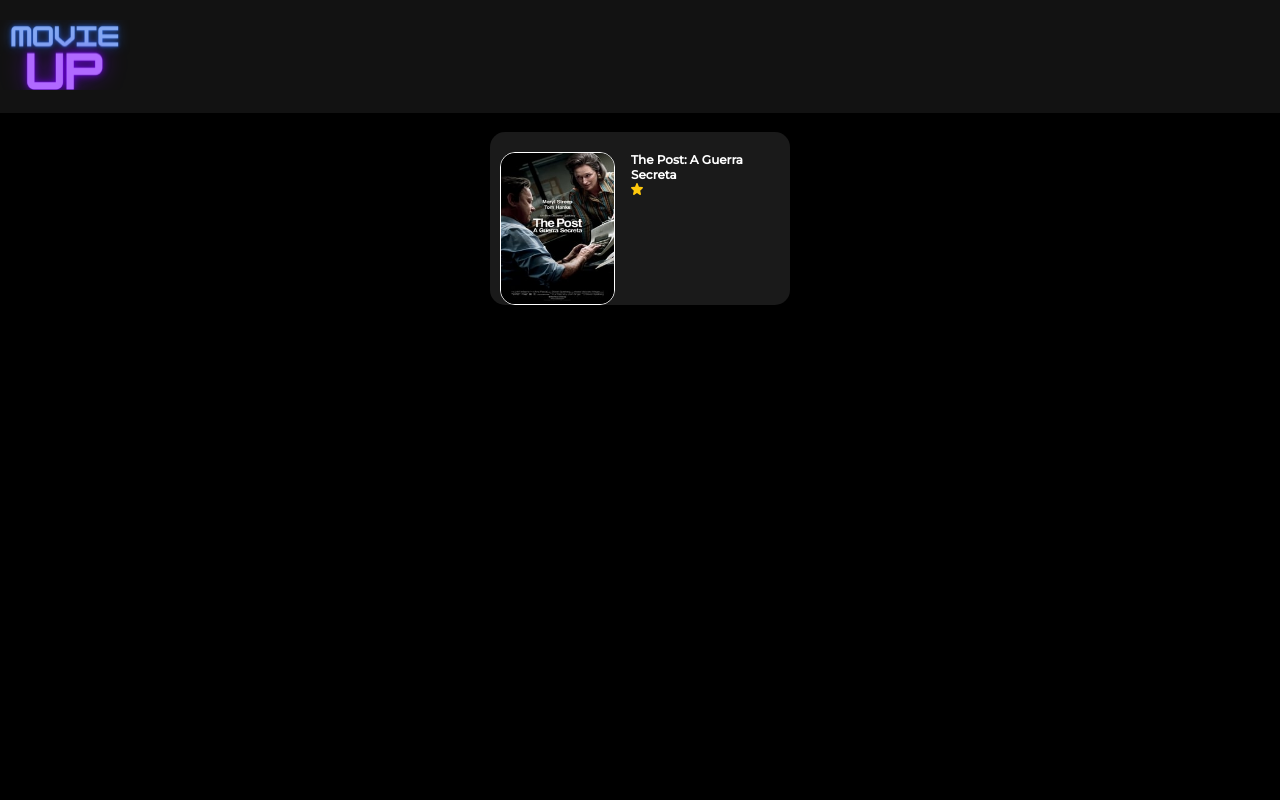
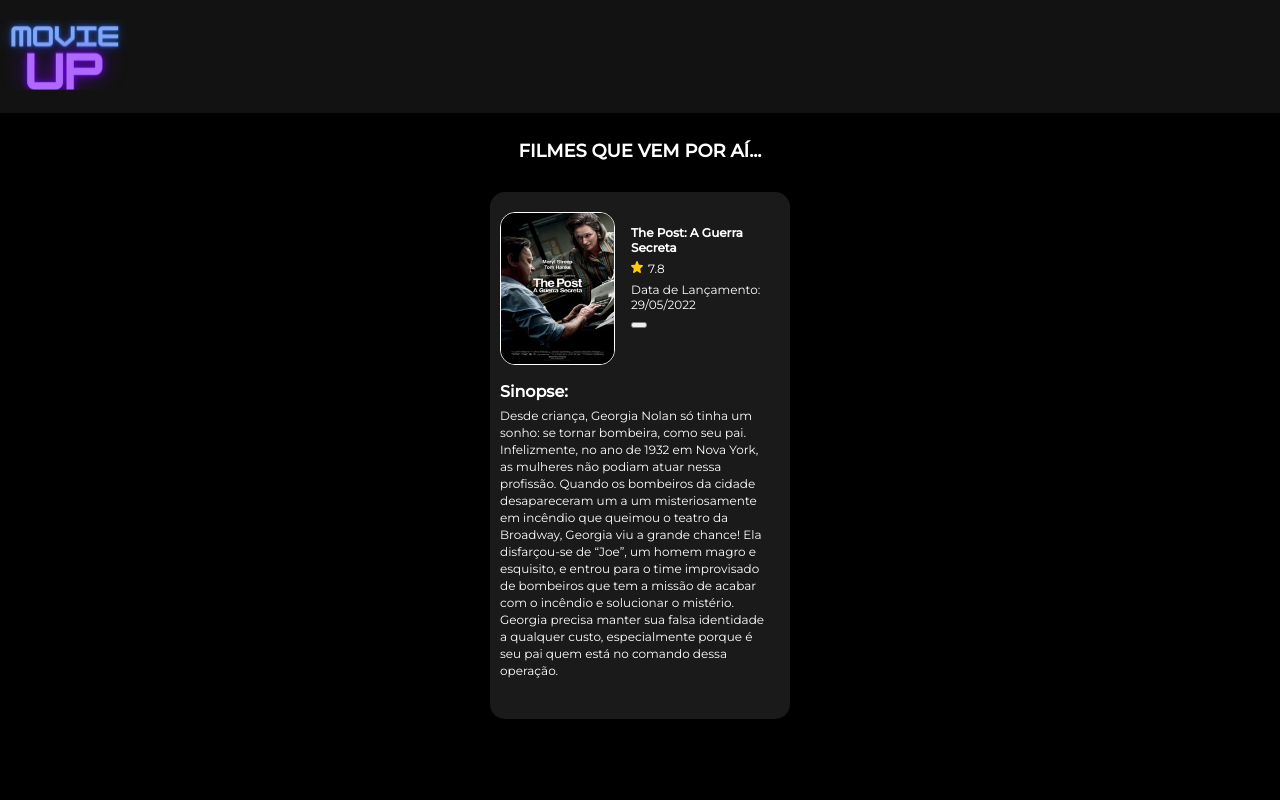
Before and after one commit to brenozuko/upcoming-movies-q2, a Next.js app: page / in a window 1280 px wide. Shown: the top 800 px of the page. Built offline with nearby package versions, Linux system fonts and the light colour scheme.

Commit message:
Added overview to card

```diff
--- a/components/Card/index.tsx
+++ b/components/Card/index.tsx
@@ -3,6 +3,7 @@
 
 // ICONS
 import Star from "./icons/star-icon.svg";
+import ArrowDown from "./icons/arrow-down-icon.svg";
 
 // STYLES
 import {
@@ -14,6 +15,7 @@
   Title,
   Rate,
   Release,
+  ToggleOverview,
 } from "./styles";
 
 const Card = function () {
@@ -29,12 +31,29 @@
 
           <Rate>
             <Star />
+            <p>7.8</p>
           </Rate>
 
-          <Release></Release>
+          <Release>Data de Lançamento: 29/05/2022</Release>
+
+          <ToggleOverview></ToggleOverview>
         </MovieInfo>
       </Movie>
-      <Overview></Overview>
+      <Overview>
+        <h2>Sinopse: </h2>
+        <p>
+          Desde criança, Georgia Nolan só tinha um sonho: se tornar bombeira,
+          como seu pai. Infelizmente, no ano de 1932 em Nova York, as mulheres
+          não podiam atuar nessa profissão. Quando os bombeiros da cidade
+          desapareceram um a um misteriosamente em incêndio que queimou o teatro
+          da Broadway, Georgia viu a grande chance! Ela disfarçou-se de “Joe”,
+          um homem magro e esquisito, e entrou para o time improvisado de
+          bombeiros que tem a missão de acabar com o incêndio e solucionar o
+          mistério. Georgia precisa manter sua falsa identidade a qualquer
+          custo, especialmente porque é seu pai quem está no comando dessa
+          operação.
+        </p>
+      </Overview>
     </Container>
   );
 };
--- a/components/Card/styles.tsx
+++ b/components/Card/styles.tsx
@@ -5,6 +5,7 @@
   border-radius: 15px;
   padding-left: 10px;
   padding-top: 20px;
+  padding-bottom: 40px;
   width: 300px;
 `;
 
@@ -24,10 +25,28 @@
   }
 `;
 
-export const Overview = styled.div``;
+export const Overview = styled.div`
+  margin-top: 17px;
+  h2 {
+    font-weight: 700;
+    font-size: 16px;
+    line-height: 19px;
+    color: #fff;
+  }
+
+  p {
+    font-weight: 400;
+    font-size: 12px;
+    line-height: 17px;
+    color: #ffffff;
+    max-width: 270px;
+    margin-top: 6px;
+  }
+`;
 
 export const MovieInfo = styled.div`
   margin-left: 16px;
+  margin-top: 13px;
 `;
 
 export const Title = styled.h2`
@@ -38,6 +57,28 @@
   color: #ffffff;
 `;
 
-export const Rate = styled.div``;
+export const Rate = styled.div`
+  display: flex;
+  margin-top: 6px;
 
-export const Release = styled.p``;
+  p {
+    font-weight: 400;
+    font-size: 12px;
+    line-height: 15px;
+    color: #ffffff;
+    margin-left: 5px;
+  }
+`;
+
+export const Release = styled.p`
+  margin-top: 6px;
+  max-width: 130px;
+  font-weight: 400;
+  font-size: 12px;
+  line-height: 15px;
+  color: #ffffff;
+`;
+
+export const ToggleOverview = styled.button`
+
+`;
--- a/components/Grid/styles.tsx
+++ b/components/Grid/styles.tsx
@@ -1,7 +1,7 @@
 import styled from "styled-components";
 
 export const Container = styled.div`
-  margin-top: 80px;
+  margin-top: 140px;
   background-color: #000;
   height: 100vh;
 `;
```
Also changed, not shown: components/Card/icons/arrow-down-icon.svg (added).
